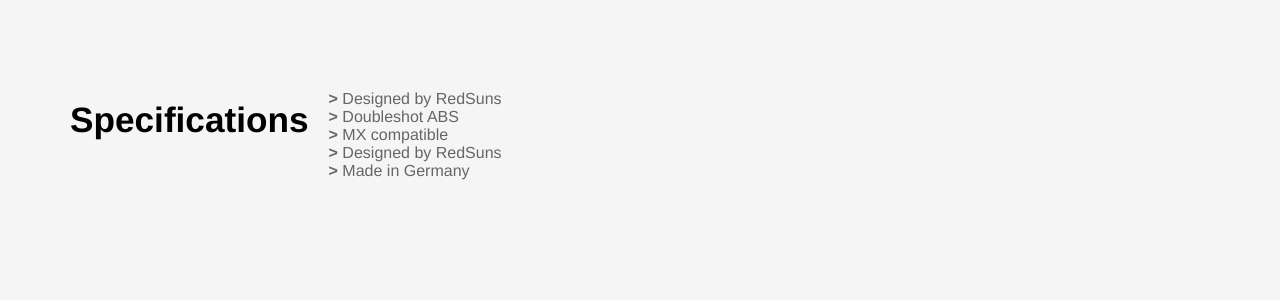
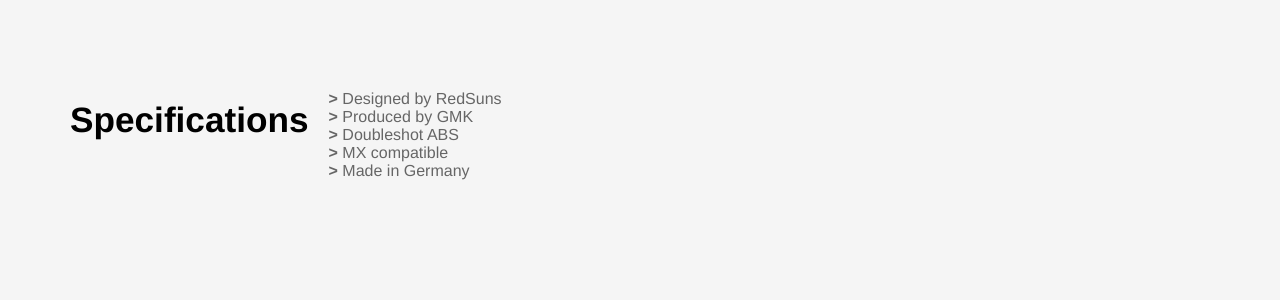
Before and after one commit to RedSunsRMK/redsunsrmk.github.io, a Jekyll site: the page built from index.html, in a window 1280 px wide and 900 px high, scrolled down 3903 px. Shown: the part 152-452 px from the top of the window. Built offline with Jekyll 4.4.1, drawn with Linux system fonts in a browser that asks for light colours.

Commit message:
Update index.html

```diff
--- a/index.html
+++ b/index.html
@@ -122,9 +122,9 @@ description: A Samurai-themed Custom Keycap Set
 			<dl class="faq">
 				<div>
 				<dd><strong>></strong> Designed by RedSuns</dd>
+				<dd><strong>></strong> Produced by GMK</dd>
 				<dd><strong>></strong> Doubleshot ABS</dd>
 				<dd><strong>></strong> MX compatible</dd>
-				<dd><strong>></strong> Designed by RedSuns</dd>
 				<dd><strong>></strong> Made in Germany</dd>
 				</div>
 			</dl>
```
